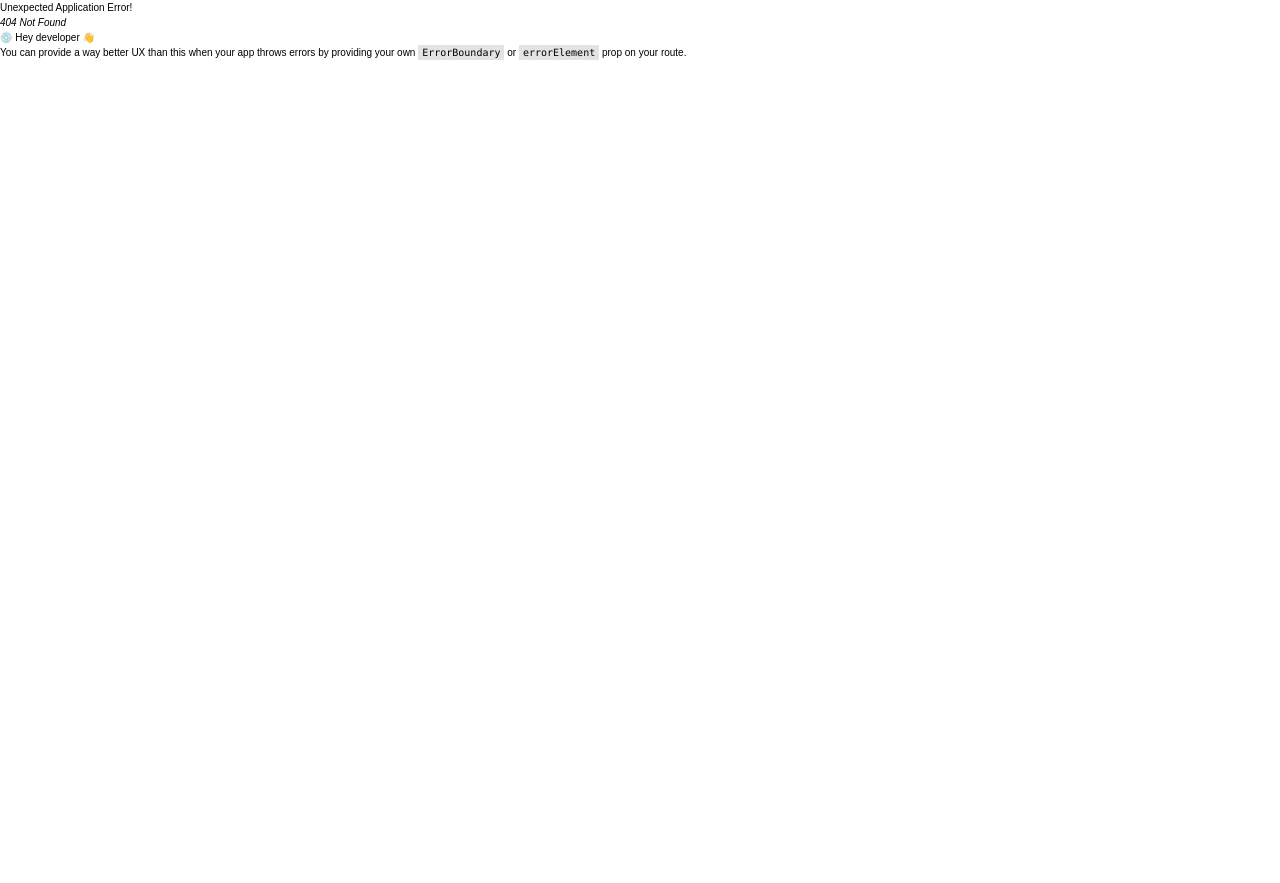
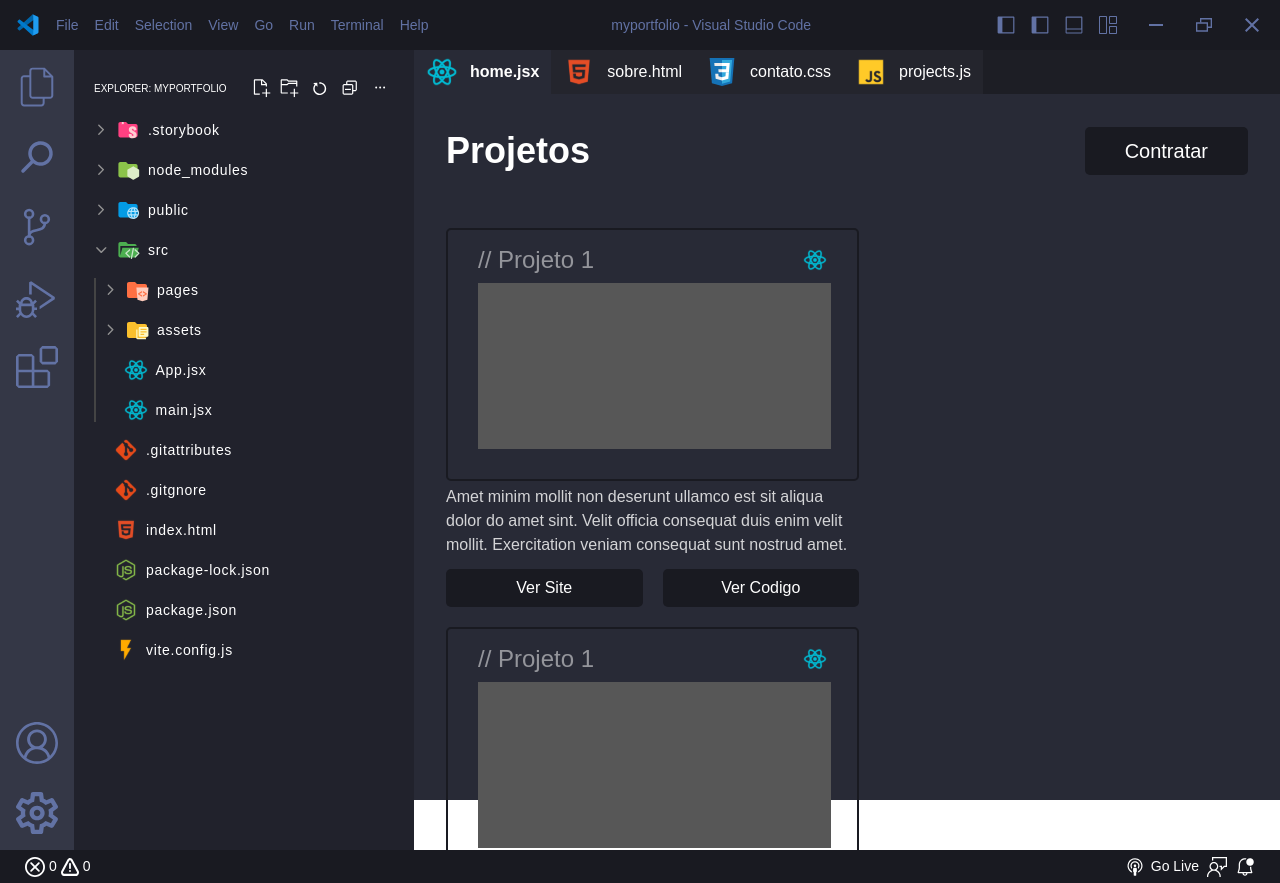
Before and after one commit to jaomanoel/Portfolio, a React (Vite) app: page /projects in a window 1280 px wide. Before the commit this address had no page. Before the commit the page ends 800 px from the top, so only its background shows below. Built offline with nearby package versions, Linux system fonts and the light colour scheme.

Commit message:
Created page of projects

```diff
--- /dev/null
+++ b/src/pages/Projects/Projects.jsx
@@ -0,0 +1,147 @@
+import React from "react";
+
+import ReactIcon from "../../assets/icons/files/react.svg";
+
+const Projects = () => {
+    return (
+        <>
+            <head>
+                <title>Portfolio - Projects</title>
+            </head>
+            <div className="container-view px-16 mt-30 h-full">
+                <div className="centralizador-col-center justify-start ">
+                    <div className="flex flex-col md:pb-20 items-center w-full gap-4 md:flex-row md:justify-between">
+                        <h2 className="font-bold text-4xl text-white">
+                            Projetos
+                        </h2>
+                        <a
+                            className="h-48 bg-bg-dark-03 px-32 text-white flex items-center justify-center
+                            text-xl rounded-lg md:px-40"
+                            href="#"
+                        >
+                            Contratar
+                        </a>
+                    </div>
+
+                    <div className="flex flex-wrap gap-20 justify-center md:justify-between">
+                        <div className="w-288 md:w-413">
+                            <div className="w-full border-2 p-16 md:p-30 md:pt-12 border-solid border-bg-dark-03 rounded-lg">
+                                <div className="flex items-center pb-[5px] justify-between">
+                                    <h3 className="text-base md:text-2xl text-neutral">
+                                        // Projeto 1
+                                    </h3>
+                                    <div className="flex items-center gap-4">
+                                        <img src={ReactIcon} alt="React" />
+                                    </div>
+                                </div>
+                                <div className="w-[256px] md:w-[353px] h-[118px] md:h-[166px] bg-[#575757]"></div>
+                            </div>
+                            <p className="pt-4 text-sm opacity-80 md:text-base font-saira text-white">
+                                Amet minim mollit non deserunt ullamco est sit
+                                aliqua dolor do amet sint. Velit officia
+                                consequat duis enim velit mollit. Exercitation
+                                veniam consequat sunt nostrud amet.
+                            </p>
+
+                            <div className="flex items-center justify-center pt-12 gap-20">
+                                <a
+                                    className="h-38 w-2/4 bg-bg-dark-03 text-white flex items-center justify-center
+                                text-sm md:text-base rounded-lg"
+                                    href="#"
+                                >
+                                    Ver Site
+                                </a>
+
+                                <a
+                                    className="h-38 w-2/4 bg-bg-dark-03 text-white flex items-center justify-center
+                                text-sm md:text-base rounded-lg"
+                                    href="#"
+                                >
+                                    Ver Codigo
+                                </a>
+                            </div>
+                        </div>
+
+                        <div className="w-288 md:w-413">
+                            <div className="w-full border-2 p-16 md:p-30 md:pt-12 border-solid border-bg-dark-03 rounded-lg">
+                                <div className="flex items-center pb-[5px] justify-between">
+                                    <h3 className="text-base md:text-2xl text-neutral">
+                                        // Projeto 1
+                                    </h3>
+                                    <div className="flex items-center gap-4">
+                                        <img src={ReactIcon} alt="React" />
+                                    </div>
+                                </div>
+                                <div className="w-[256px] md:w-[353px] h-[118px] md:h-[166px] bg-[#575757]"></div>
+                            </div>
+                            <p className="pt-4 text-sm opacity-80 md:text-base font-saira text-white">
+                                Amet minim mollit non deserunt ullamco est sit
+                                aliqua dolor do amet sint. Velit officia
+                                consequat duis enim velit mollit. Exercitation
+                                veniam consequat sunt nostrud amet.
+                            </p>
+
+                            <div className="flex items-center justify-center pt-12 gap-20">
+                                <a
+                                    className="h-38 w-2/4 bg-bg-dark-03 text-white flex items-center justify-center
+                                text-sm md:text-base rounded-lg"
+                                    href="#"
+                                >
+                                    Ver Site
+                                </a>
+
+                                <a
+                                    className="h-38 w-2/4 bg-bg-dark-03 text-white flex items-center justify-center
+                                text-sm md:text-base rounded-lg"
+                                    href="#"
+                                >
+                                    Ver Codigo
+                                </a>
+                            </div>
+                        </div>
+
+                        <div className="w-288 md:w-413">
+                            <div className="w-full border-2 p-16 md:p-30 md:pt-12 border-solid border-bg-dark-03 rounded-lg">
+                                <div className="flex items-center pb-[5px] justify-between">
+                                    <h3 className="text-base md:text-2xl text-neutral">
+                                        // Projeto 1
+                                    </h3>
+                                    <div className="flex items-center gap-4">
+                                        <img src={ReactIcon} alt="React" />
+                                    </div>
+                                </div>
+                                <div className="w-[256px] md:w-[353px] h-[118px] md:h-[166px] bg-[#575757]"></div>
+                            </div>
+                            <p className="pt-4 text-sm opacity-80 md:text-base font-saira text-white">
+                                Amet minim mollit non deserunt ullamco est sit
+                                aliqua dolor do amet sint. Velit officia
+                                consequat duis enim velit mollit. Exercitation
+                                veniam consequat sunt nostrud amet.
+                            </p>
+
+                            <div className="flex items-center justify-center pt-12 gap-20">
+                                <a
+                                    className="h-38 w-2/4 bg-bg-dark-03 text-white flex items-center justify-center
+                                text-sm md:text-base rounded-lg"
+                                    href="#"
+                                >
+                                    Ver Site
+                                </a>
+
+                                <a
+                                    className="h-38 w-2/4 bg-bg-dark-03 text-white flex items-center justify-center
+                                text-sm md:text-base rounded-lg"
+                                    href="#"
+                                >
+                                    Ver Codigo
+                                </a>
+                            </div>
+                        </div>
+                    </div>
+                </div>
+            </div>
+        </>
+    );
+};
+
+export default Projects;
--- a/src/routers.jsx
+++ b/src/routers.jsx
@@ -4,6 +4,7 @@ import Home from "./pages/Home";
 import About from "./pages/About";
 import ContainerApp from "./pages/ContainerApp";
 import Contact from "./pages/contact/contact";
+import Projects from "./pages/projects/projects";
 
 const routers = createBrowserRouter(
     [
@@ -22,6 +23,10 @@ const routers = createBrowserRouter(
                     path: "contact",
                     element: <Contact />,
                 },
+                {
+                    path: "projects",
+                    element: <Projects />,
+                },
             ],
         },
     ],
--- a/tailwind.config.cjs
+++ b/tailwind.config.cjs
@@ -2,6 +2,9 @@
 module.exports = {
     content: ["./index.html", "./src/**/*.{js,ts,jsx,tsx}"],
     theme: {
+        fontFamily: {
+            saira: ["Saira", "sans-serif"],
+        },
         fontSize: {
             xs: "1.2rem", // 12px
             sm: "1.4rem", // 14px
@@ -35,6 +38,7 @@ module.exports = {
                 30: "3rem",
                 32: "3.2rem",
                 36: "3.6rem",
+                38: "3.8rem",
                 40: "4rem",
                 48: "4.8rem",
                 60: "6rem",
@@ -46,12 +50,14 @@ module.exports = {
                 240: "24rem",
                 250: "25rem",
                 280: "28rem",
+                288: "28.8rem",
                 293: "29.3rem",
                 300: "30rem",
                 350: "35rem",
                 400: "40rem",
                 408: "40.8rem",
                 410: "41rem",
+                413: "41.3rem",
                 450: "45rem",
                 500: "50rem",
                 600: "60rem",
```
